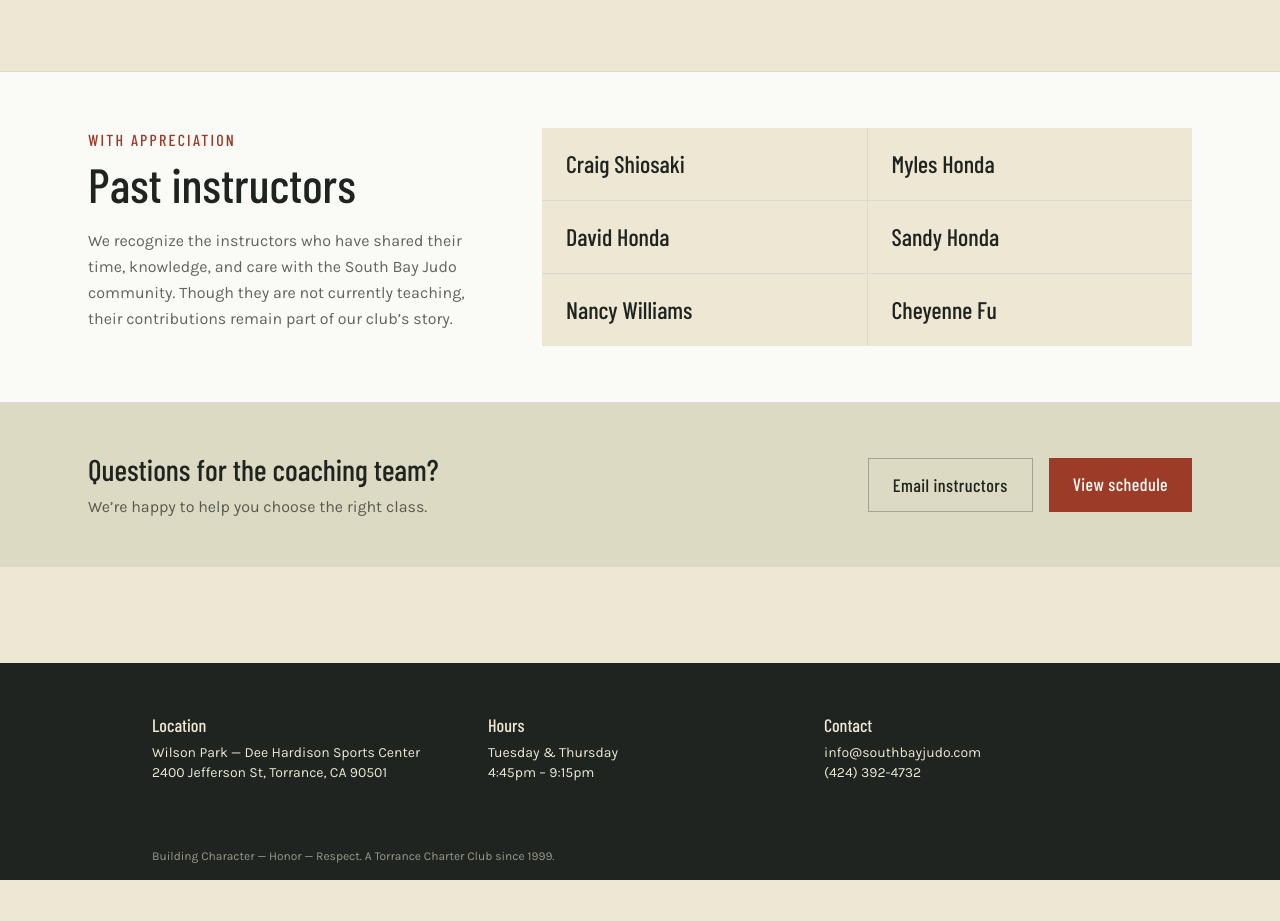
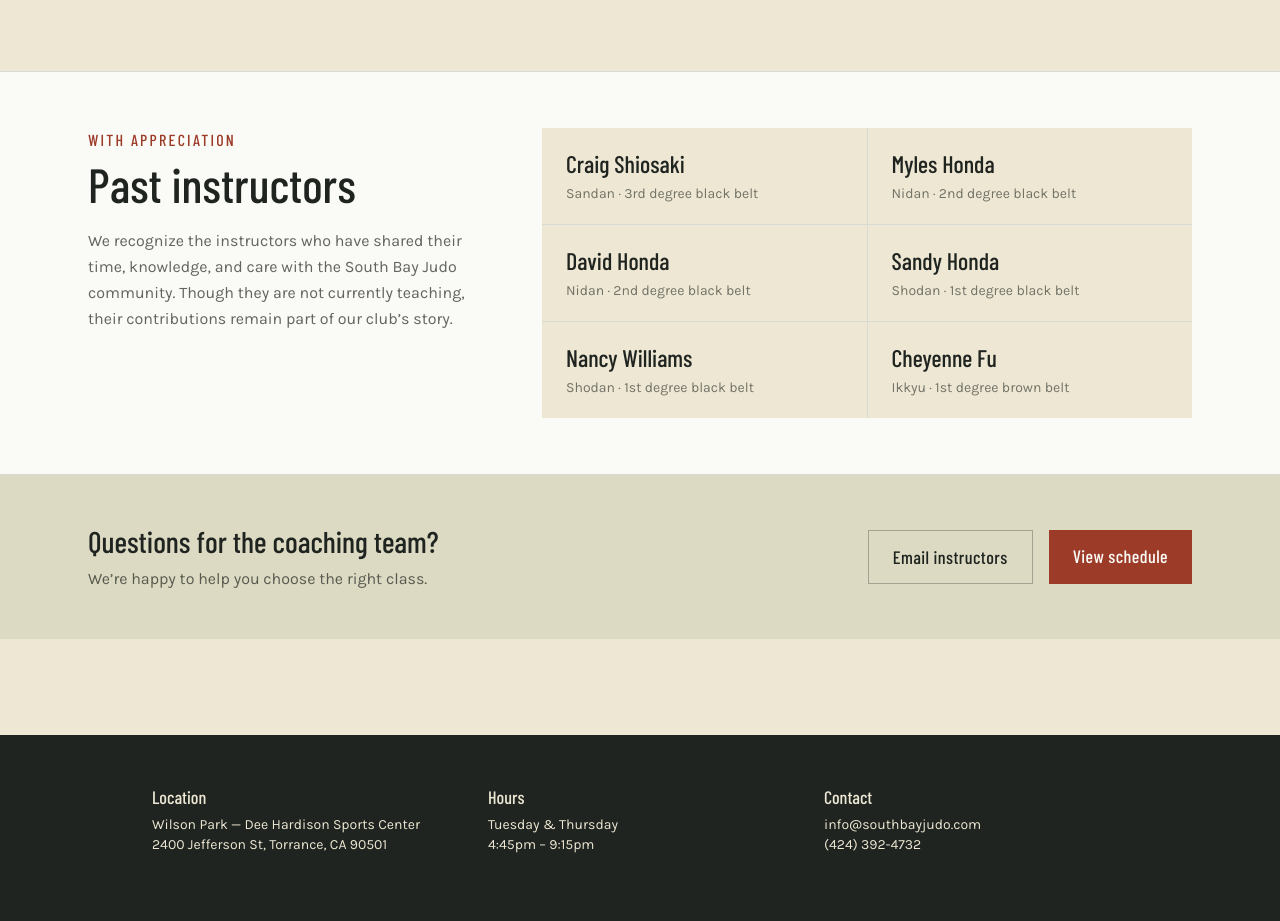
Before and after one commit to cshiosaki/southbayjudo, a Next.js app in the folder south-bay-judo/: page /instructors in a window 1280 px wide. Shown: the part 1940-2861 px from the top of the page. Before the commit the page ends 2820 px from the top, so only its background shows below. Built offline with nearby package versions, Linux system fonts and the light colour scheme.

Commit message:
Add ranks to past instructor recognition

```diff
--- a/south-bay-judo/app/instructors/page.tsx
+++ b/south-bay-judo/app/instructors/page.tsx
@@ -40,12 +40,12 @@ const assistantInstructors = [
 ];
 
 const pastInstructors = [
-  "Craig Shiosaki",
-  "Myles Honda",
-  "David Honda",
-  "Sandy Honda",
-  "Nancy Williams",
-  "Cheyenne Fu",
+  { name: "Craig Shiosaki", rank: "Sandan · 3rd degree black belt" },
+  { name: "Myles Honda", rank: "Nidan · 2nd degree black belt" },
+  { name: "David Honda", rank: "Nidan · 2nd degree black belt" },
+  { name: "Sandy Honda", rank: "Shodan · 1st degree black belt" },
+  { name: "Nancy Williams", rank: "Shodan · 1st degree black belt" },
+  { name: "Cheyenne Fu", rank: "Ikkyu · 1st degree brown belt" },
 ];
 
 export default function InstructorsPage() {
@@ -143,9 +143,10 @@ export default function InstructorsPage() {
             </p>
           </div>
           <ul className="grid gap-px bg-ink/15 sm:grid-cols-2" aria-label="Past South Bay Judo instructors">
-            {pastInstructors.map((name) => (
-              <li key={name} className="bg-canvas px-6 py-5 font-display text-2xl">
-                {name}
+            {pastInstructors.map((instructor) => (
+              <li key={instructor.name} className="bg-canvas px-6 py-5">
+                <p className="font-display text-2xl">{instructor.name}</p>
+                <p className="mt-1 text-sm text-ink/60">{instructor.rank}</p>
               </li>
             ))}
           </ul>
```
